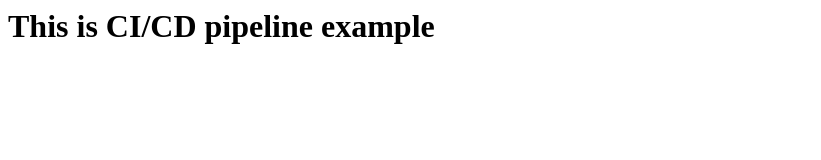
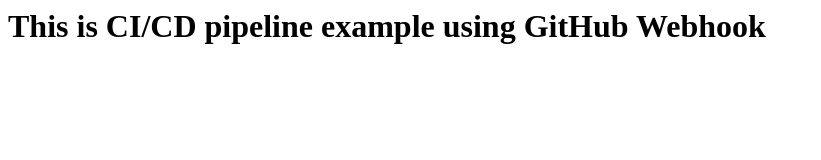
Before and after one commit to maknikarrushikesh/CICD-Pipeline, a plain HTML site: page index.html in a window 1280 px wide. Shown: the whole page, without its empty margins (0-821 px from the left). Drawn offline with Linux system fonts and the light colour scheme.

Commit message:
Changed website content

```diff
--- a/index.html
+++ b/index.html
@@ -1,6 +1,6 @@
 <html>
 <title>Jenkin's CI/CD Pipeline</title>
 <body>
-<h1>This is CI/CD pipeline example</h1>
+<h1>This is CI/CD pipeline example using GitHub Webhook</h1>
 </body>
 </html>
```
